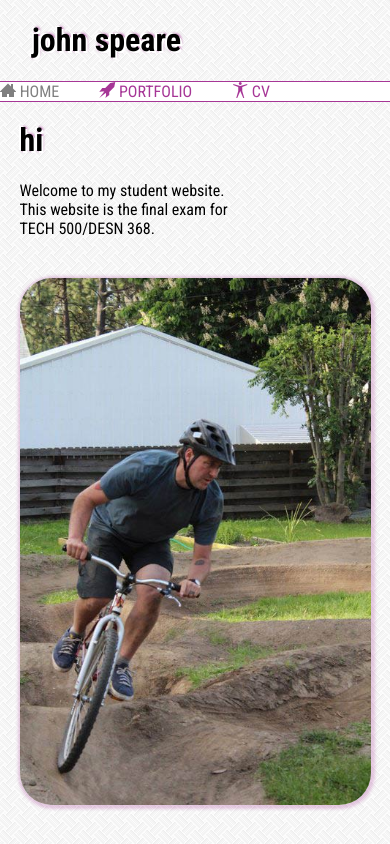
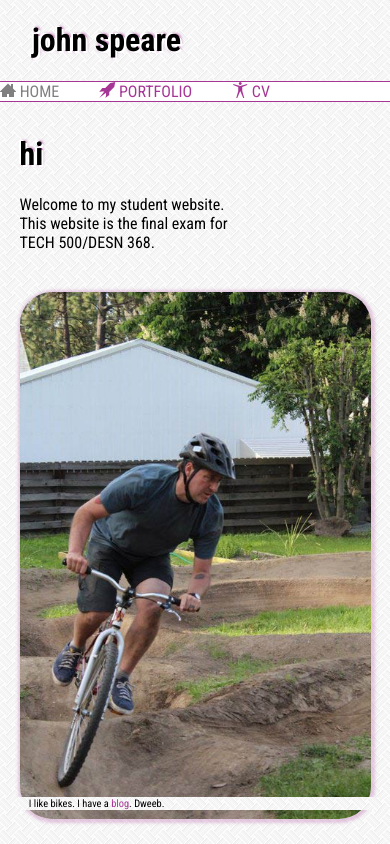
Before and after one commit to johnspeare/368-Final, a plain HTML site: page index.html in a window 390 px wide. Drawn offline with Linux system fonts and the light colour scheme.

Commit message:
nav icon fussery

```diff
--- a/css/styles.css
+++ b/css/styles.css
@@ -31,6 +31,12 @@ a {
 	text-decoration: none;
 	}
 
+ul.nav a:hover {
+
+	text-decoration: none;
+
+}
+
 a:hover {
 	color: grey;
 	text-decoration: underline;
@@ -38,7 +44,10 @@ a:hover {
 }
 
 
+ul.nav li a span:hover {
 
+    font-size: 1.5em;
+}
 
 
 h1 {
@@ -159,12 +168,15 @@ a#dotMatrix:hover  {
 	margin-top: -2.5em;
 	background-image: url("../img/straws.png");
 	font-size: 0.65em;
+	text-indent: 1em;
 
 }
 
 #dork:hover p {
 
 	margin-left: -0.10em;
+	-webkit-transition: margin-left 1s;
+	-moz-transition: margin-left 1s;
 	transition: margin-left 1s;
 }
 #dork img,
@@ -222,6 +234,8 @@ a#dotMatrix:hover  {
 			}*/
 
 }
+
+
 
 
 
@@ -287,6 +301,21 @@ div#header-fixed {
 
 		/*#cycling-intro p {
 			display: none;
-			}*/
+}	}*/
+
+#dork p {
+	width: 100%;
+	position: absolute;
+	margin-left: -0.10em;
+	margin-top: -2.5em;
+	background-image: url("../img/straws.png");
+	font-size: 0.65em;
+	text-indent: 1em;
 
 }
+
+div#intro {
+    margin-top: 4%;
+}
+
+}
```
